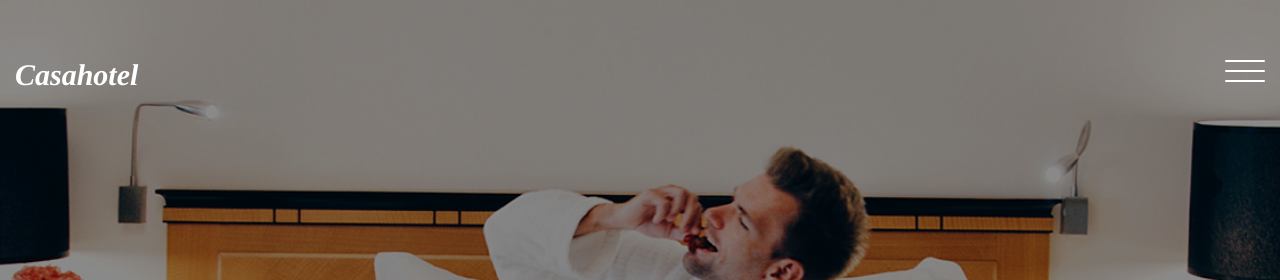
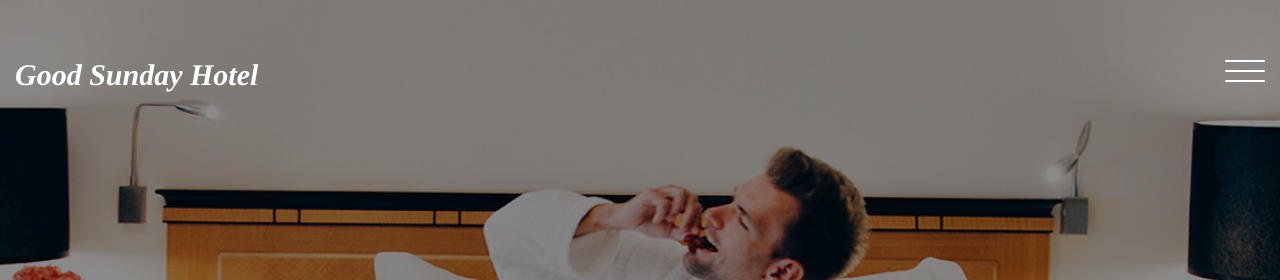
Before and after one commit to LilUzii-69/Good-sunday-Hotel, a plain HTML site: page contact.html in a window 1280 px wide. Shown: the top 280 px of the page. Drawn offline with Linux system fonts and the light colour scheme; files whose address does not match are found by name; a web font is replaced by a local one.

Commit message:
[FIX] Name of Hotel

```diff
--- a/contact.html
+++ b/contact.html
@@ -32,7 +32,7 @@
       <div class="container-fluid">
         <div class="row">
           <div class="col-4 site-logo" data-aos="fade">
-            <a href="index.html"><em>Casahotel</em></a>
+            <a href="index.html"><em>Good Sunday Hotel</em></a>
           </div>
           <div class="col-8">
             <div class="site-menu-toggle js-site-menu-toggle" data-aos="fade">
```
Also changed, not shown: reservation.html (+1 -1 lines), rooms.html (+1 -1 lines).
